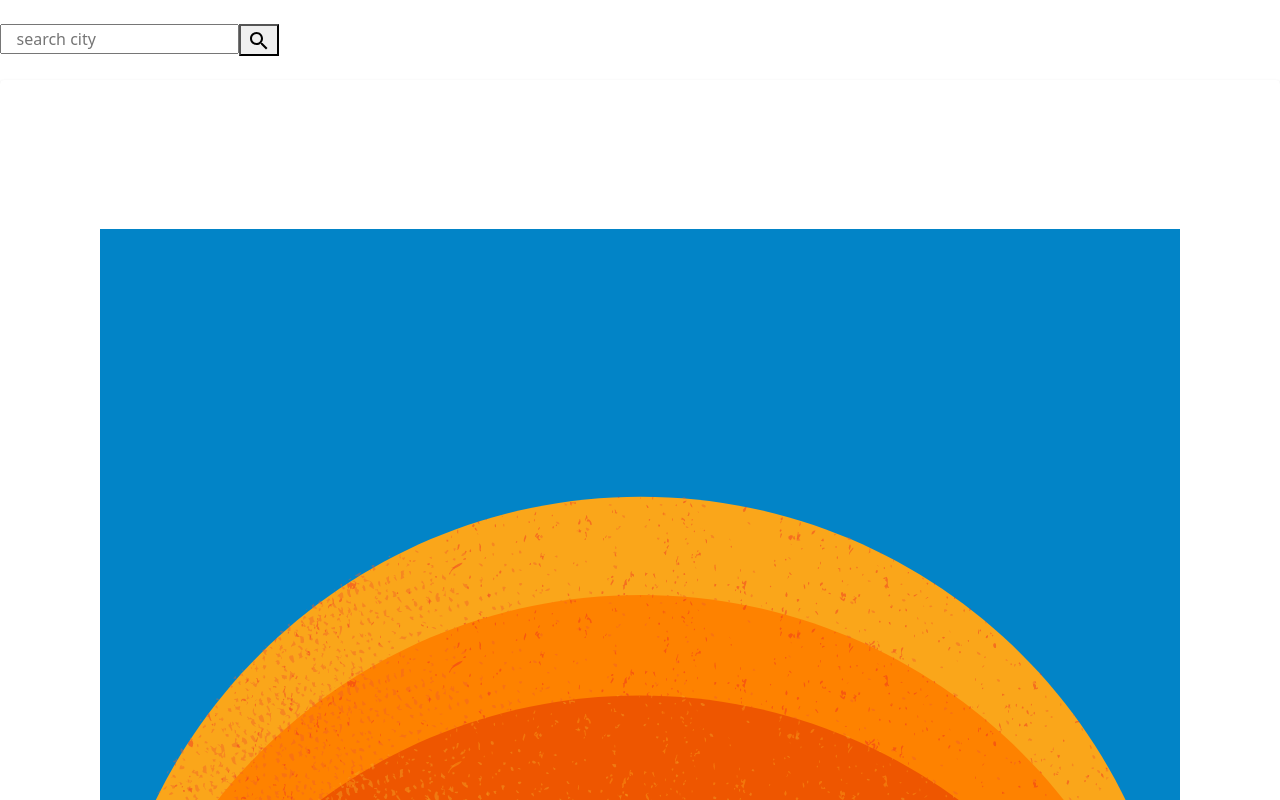
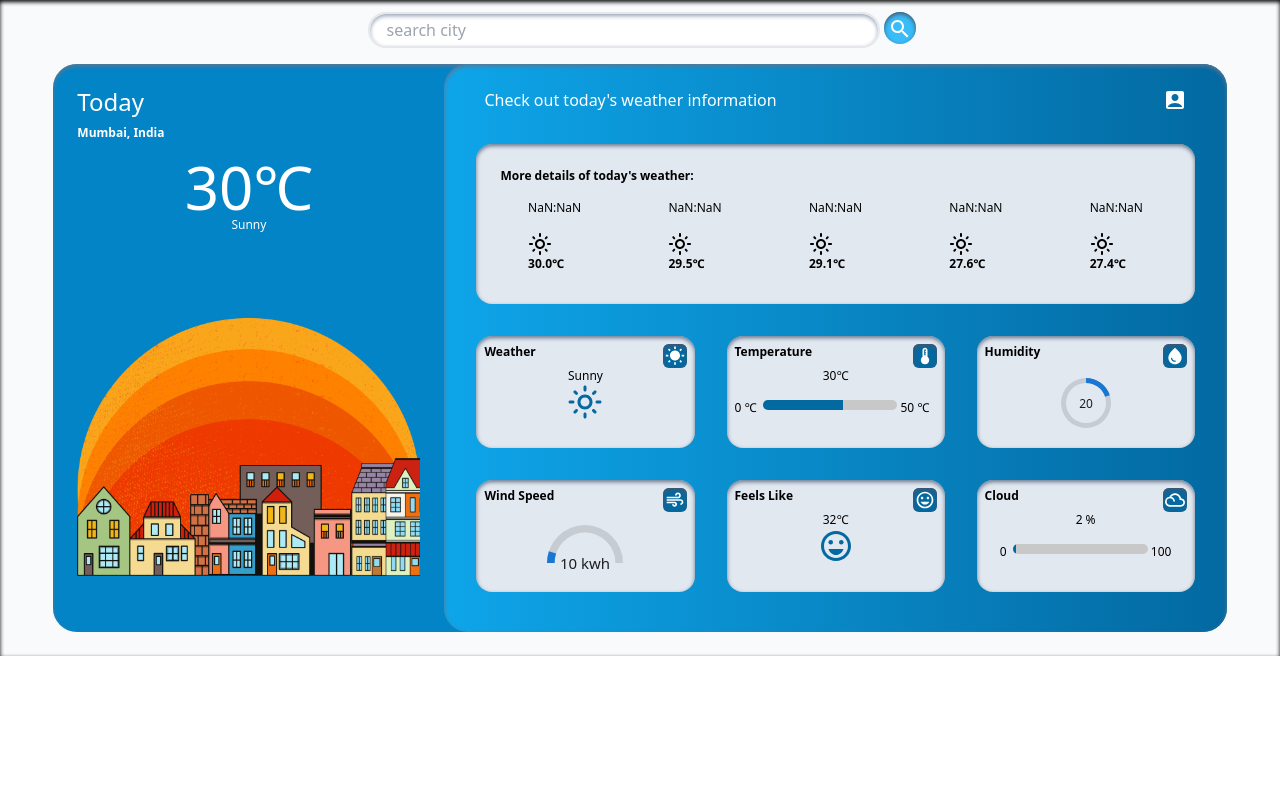
Before and after one commit to officialRanjanaDevi/Weather-forecast, a React (Create React App) app: page / in a window 1280 px wide. Shown: the top 800 px of the page. Built offline with nearby package versions, Linux system fonts and the light colour scheme.

Commit message:
Updating  code

```diff
--- a/package.json
+++ b/package.json
@@ -3,7 +3,6 @@
   "version": "0.1.0",
   "private": true,
   "dependencies": {
-    "@babel/plugin-proposal-private-property-in-object": "^7.21.11",
     "@emotion/react": "^11.13.3",
     "@emotion/styled": "^11.13.0",
     "@fontsource/roboto": "^5.0.15",
@@ -16,7 +15,7 @@
     "bootstrap": "^5.3.3",
     "react": "^18.3.1",
     "react-dom": "^18.3.1",
-    "react-scripts": "^3.0.1",
+    "react-scripts": "5.0.1",
     "web-vitals": "^2.1.4"
   },
   "scripts": {
--- a/src/SearchBox.js
+++ b/src/SearchBox.js
@@ -1,12 +1,12 @@
 import { useState } from 'react';
 import SearchIcon from '@mui/icons-material/Search';
 import './SearchBox.css';
-
 export default function SearchBox({updateInfo}){
     let [city,SetCity]=useState("");
     let [error,setError]=useState(false);
     const API_URL="http://api.weatherapi.com/v1/current.json";
     const API_Key=process.env.REACT_APP_API_KEY;
+    console.log(API_Key);
     let getWheatherInfo=async()=>{
         try {
             const res = await fetch(`${API_URL}?key=${API_Key}&q=${city}&api=no`);
--- a/src/WeatherApp.js
+++ b/src/WeatherApp.js
@@ -13,7 +13,7 @@ export default function WeatherApp(){
     let updateInfo=(newInfo)=>{
         setWeatherInfo(newInfo);
     }
-    return <div className='h-full relative bg-slate-50 shadow-inner shadow-black py-4 h-full '>
+    return <div className='relative bg-slate-50 shadow-inner shadow-black py-4 h-full '>
         <SearchBox updateInfo={updateInfo}/><br />
       <InBox info={weatherInfo}/>
     </div>
```
Also changed, not shown: 2 other files (tests, documents, lock files or other folders).
